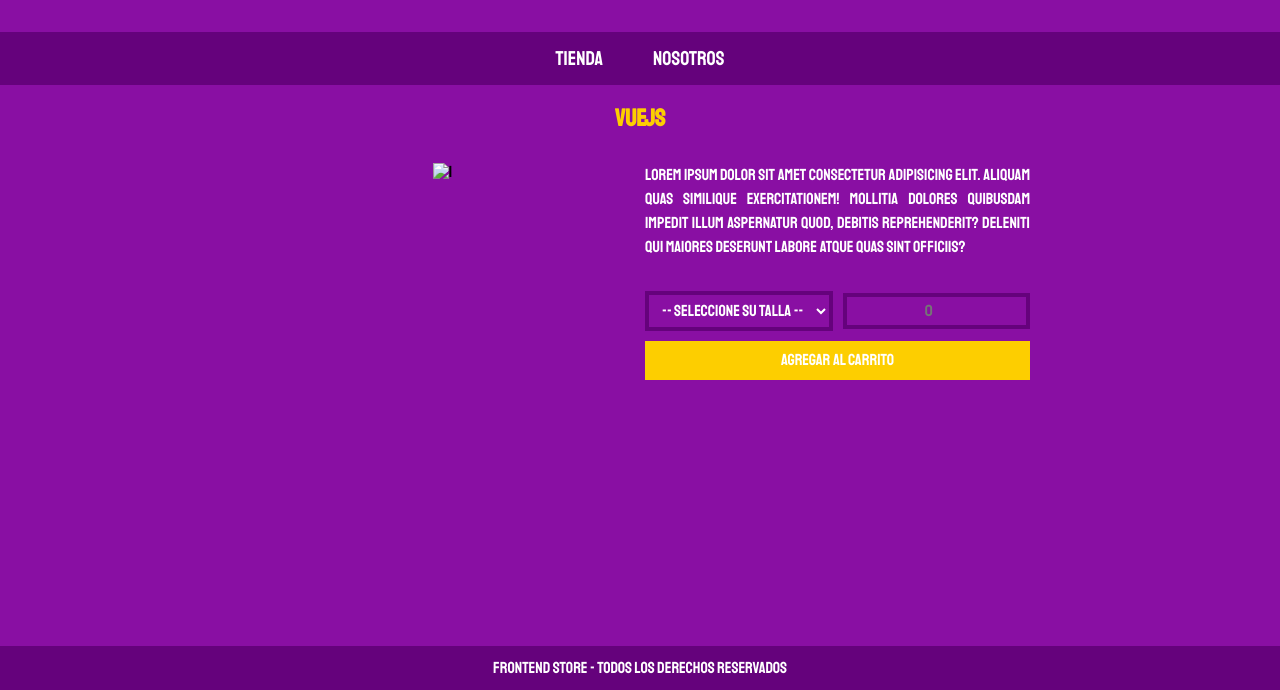
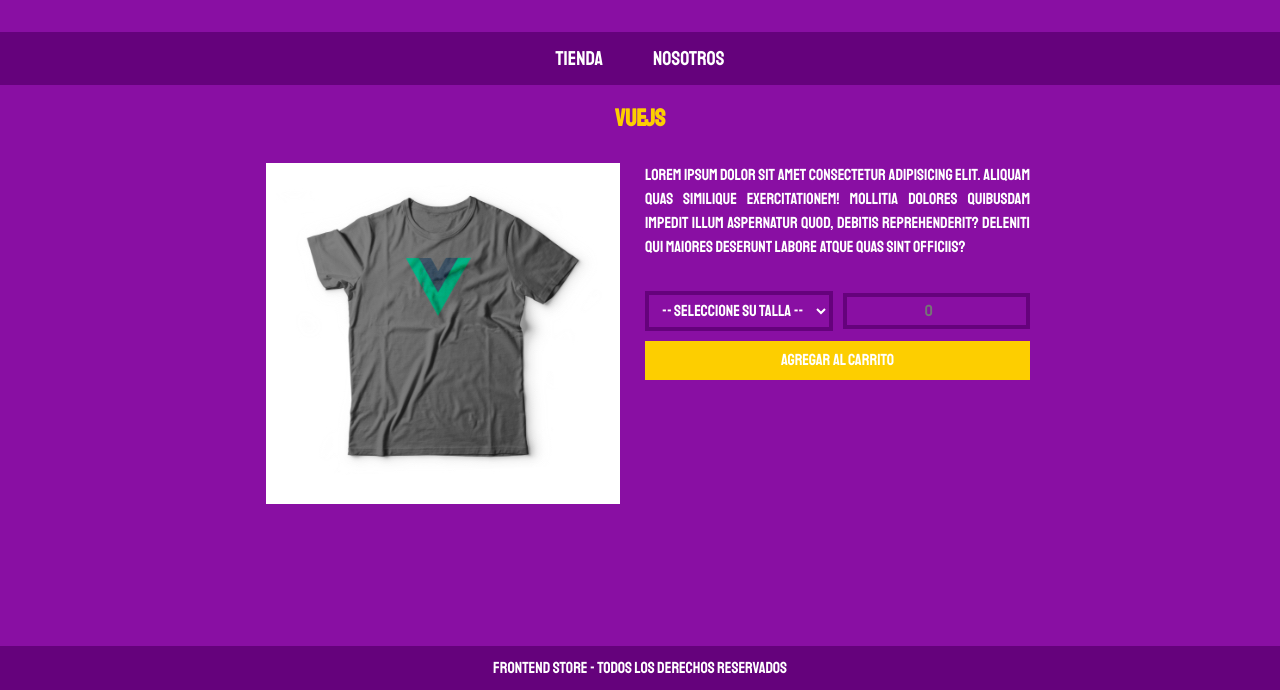
Before and after one commit to Dandy182/FrontEnd_Store, a plain HTML site: page tienda.html in a window 1280 px wide. Shown: the part 169-859 px from the top of the page. Drawn offline with Linux system fonts and the light colour scheme; the site is published under a folder, as on GitHub Pages, so addresses that start at the root find nothing.

Commit message:
Update tienda.html

```diff
--- a/tienda.html
+++ b/tienda.html
@@ -28,7 +28,7 @@
 
             <div class="prenda">
                 <div class="prenda__imagen">
-                    <img src="/src/img/1.jpg" alt="1">
+                    <img src="./src/img/1.jpg" alt="1">
                 </div>
 
                 <p class="prenda__texto">Lorem ipsum dolor sit amet consectetur adipisicing elit. Aliquam quas similique exercitationem! Mollitia dolores quibusdam impedit illum aspernatur quod, debitis reprehenderit? Deleniti qui maiores deserunt labore atque quas sint officiis?</p>
```
